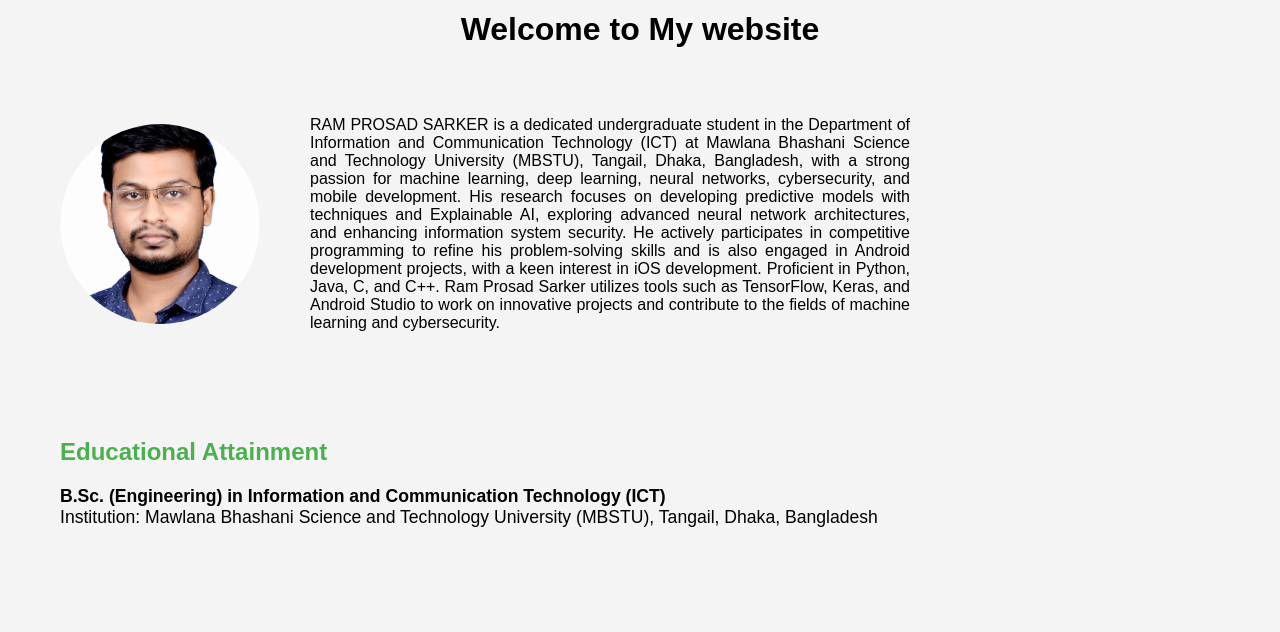
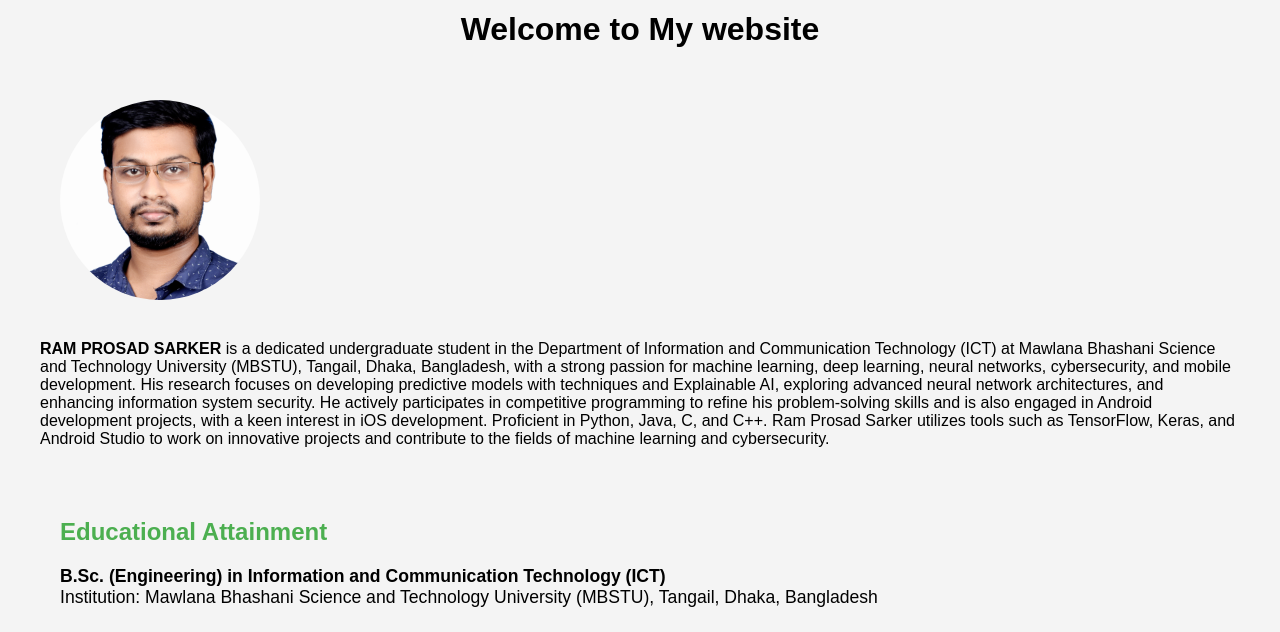
Before and after one commit to RamProsadSarker/ramprosad.github.io, a plain HTML site: page index.html in a window 1280 px wide. Shown: the part 696-1328 px from the top of the page. Drawn offline with Linux system fonts and the light colour scheme.

Commit message:
Update index.html

```diff
--- a/index.html
+++ b/index.html
@@ -167,8 +167,8 @@
 
         <section id="about" class="about">
             <img src="ami2.jpg" alt="Ram Prosad Sarker">
-            <p>RAM PROSAD SARKER is a dedicated undergraduate student in the Department of Information and Communication Technology (ICT) at Mawlana Bhashani Science and Technology University (MBSTU), Tangail, Dhaka, Bangladesh, with a strong passion for machine learning, deep learning, neural networks, cybersecurity, and mobile development. His research focuses on developing predictive models with techniques and Explainable AI, exploring advanced neural network architectures, and enhancing information system security. He actively participates in competitive programming to refine his problem-solving skills and is also engaged in Android development projects, with a keen interest in iOS development. Proficient in Python, Java, C, and C++. Ram Prosad Sarker utilizes tools such as TensorFlow, Keras, and Android Studio to work on innovative projects and contribute to the fields of machine learning and cybersecurity.</p>
-        </section>
+            </section>
+<p><b>RAM PROSAD SARKER</b> is a dedicated undergraduate student in the Department of Information and Communication Technology (ICT) at Mawlana Bhashani Science and Technology University (MBSTU), Tangail, Dhaka, Bangladesh, with a strong passion for machine learning, deep learning, neural networks, cybersecurity, and mobile development. His research focuses on developing predictive models with techniques and Explainable AI, exploring advanced neural network architectures, and enhancing information system security. He actively participates in competitive programming to refine his problem-solving skills and is also engaged in Android development projects, with a keen interest in iOS development. Proficient in Python, Java, C, and C++. Ram Prosad Sarker utilizes tools such as TensorFlow, Keras, and Android Studio to work on innovative projects and contribute to the fields of machine learning and cybersecurity.</p>
 
         <section id="education" class="education">
             <h2>Educational Attainment</h2>
```
